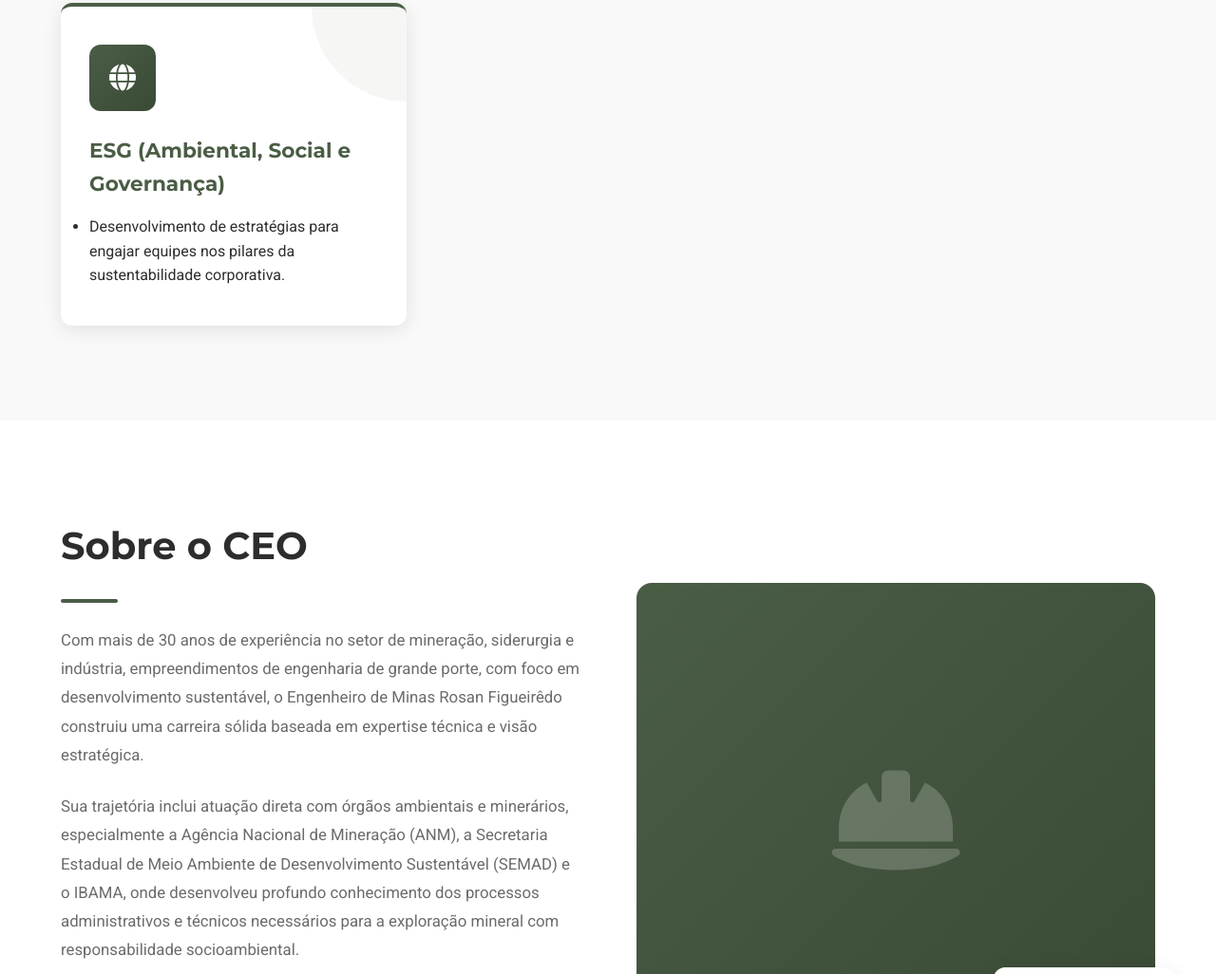
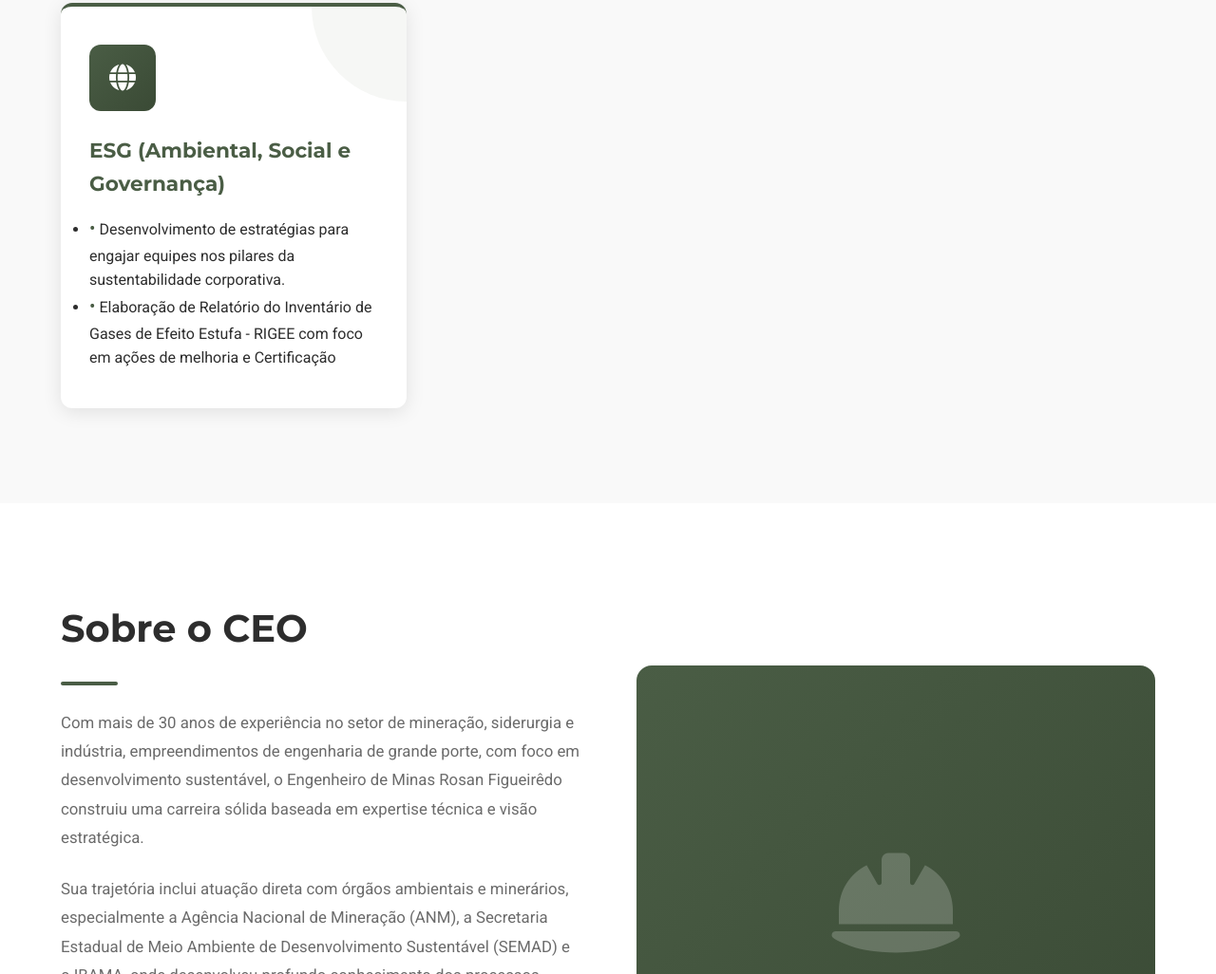
Before and after one commit to filipefigueiredoflorestal-maker/f7-engenharia, a plain HTML site: page index.html in a window 1280 px wide. Shown: the part 1726-2752 px from the top of the page at 95% size. Drawn offline with Linux system fonts and the light colour scheme.

```diff
--- a/index.html
+++ b/index.html
@@ -759,7 +759,14 @@
                 <div class="service-icon"><i class="fas fa-globe"></i></div>
                 <h3 style="color:#4A5D45">ESG (Ambiental, Social e Governança)</h3>
                 <ul style="text-align:left; color:#2D2D2D; margin-top:1rem;">
-                    <li>Desenvolvimento de estratégias para engajar equipes nos pilares da sustentabilidade corporativa.</li>
+                    <li class="flex items-start gap-3">
+                        <span style="color:#4A5D45;font-size:1.2em;">&#8226;</span>
+                        <span>Desenvolvimento de estratégias para engajar equipes nos pilares da sustentabilidade corporativa.</span>
+                    </li>
+                    <li class="flex items-start gap-3">
+                        <span style="color:#4A5D45;font-size:1.2em;">&#8226;</span>
+                        <span>Elaboração de Relatório do Inventário de Gases de Efeito Estufa - RIGEE com foco em ações de melhoria e Certificação</span>
+                    </li>
                 </ul>
             </div>
         </div>
```
